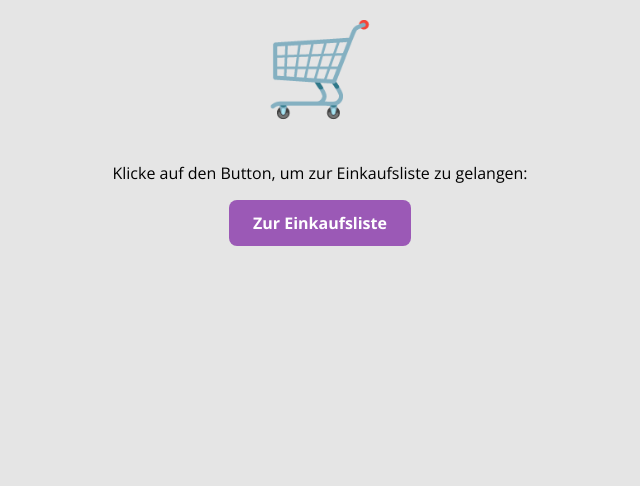
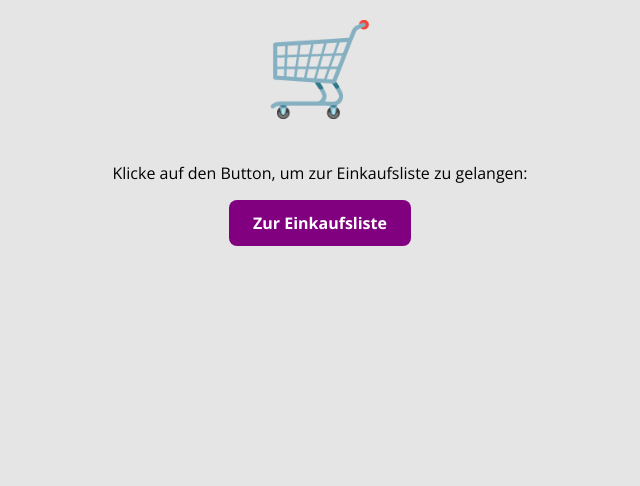
Before and after one commit to cmgoersch/my_first_django_project, a Django app: page / in a window 1280 px wide, with the pointer over the restyled element. Shown: the part 205-691 px from the top of the page, without its empty margins (320-960 px from the left). Run offline with Django 5.2, Linux system fonts and the light colour scheme.

Commit message:
purple normalized

```diff
--- a/mylist/static/css/styles.css
+++ b/mylist/static/css/styles.css
@@ -23,7 +23,7 @@ header {
 }
 
 .button:hover {
-    background-color: #9B59B6;
+    background-color: purple;
     color: white;
 }
 .start-title {
@@ -55,7 +55,7 @@ header {
 }
 
 .fab-button:hover {
-    background-color: #9B59B6;
+    background-color: purple;
     color: white;
 }
 
```
